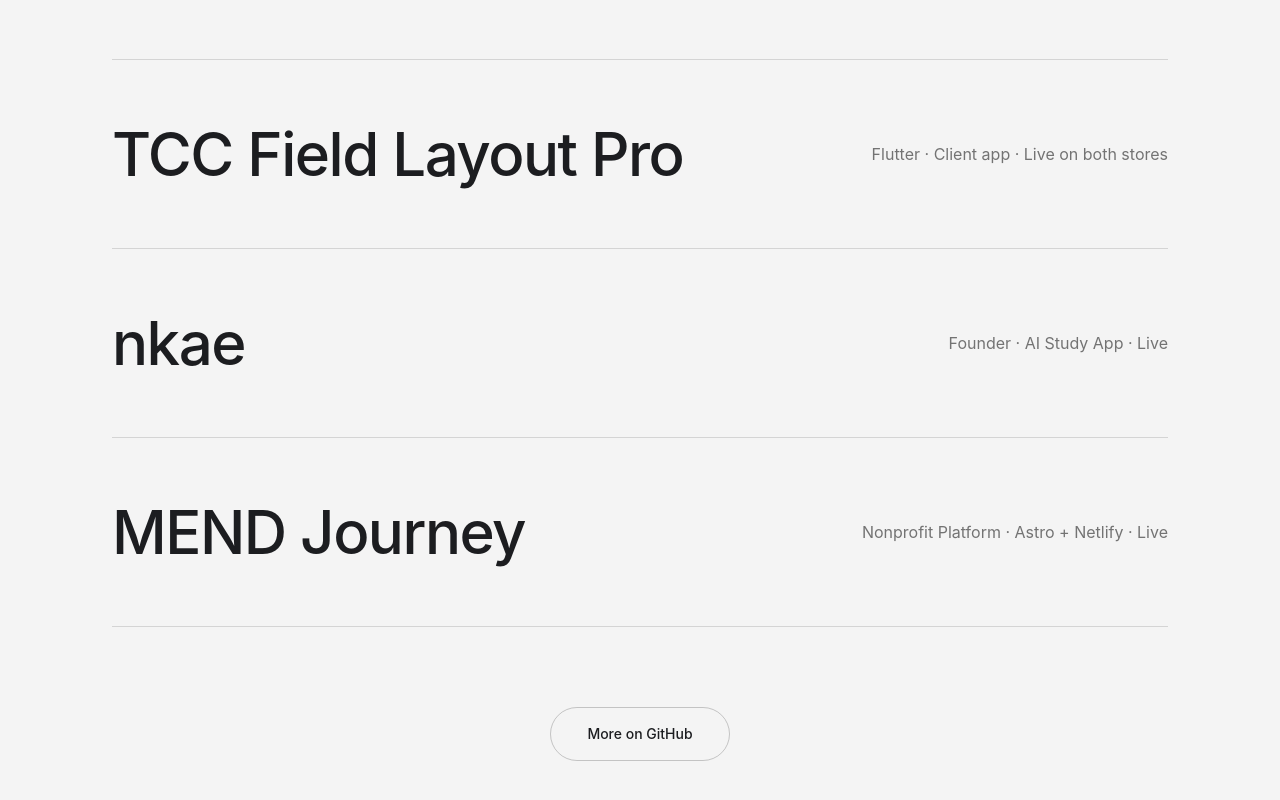
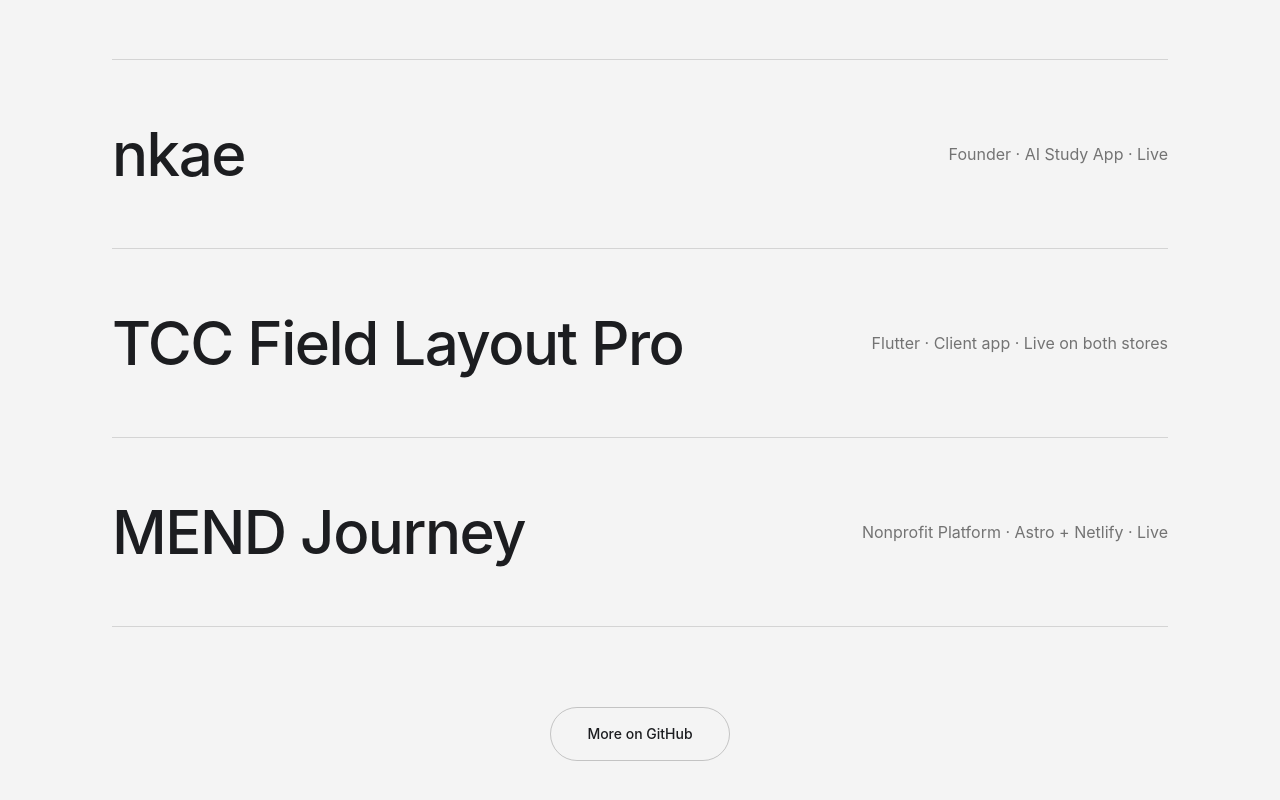
Before and after one commit to Jewettturkson/portfolio, a Next.js app: page / in a window 1280 px wide. Shown: the part 1178-1978 px from the top of the page. Built offline with nearby package versions, Linux system fonts and the light colour scheme; a web font is replaced by a local one.

Commit message:
Add MEND, reorder work list, update nkae preview, remove Summa

```diff
--- a/app/components/Projects.tsx
+++ b/app/components/Projects.tsx
@@ -23,20 +23,20 @@
     image: "./previews/turknode.webp",
   },
   {
+    name: "nkae",
+    category: "Founder · AI Study App · Live",
+    href: "https://nkae.study",
+    gradient: "from-[#17141d] to-[#5b4be0]",
+    caption: "Remember what you learn · nkae.study",
+    image: "./previews/nkae.webp",
+  },
+  {
     name: "TCC Field Layout Pro",
     category: "Flutter · Client app · Live on both stores",
     href: "https://apps.apple.com/us/app/tcc-field-layout-pro/id6766678029",
     gradient: "from-[#07091c] to-[#e85000]",
     caption: "MUTCD work-zone calculator · 5.0★ App Store",
     image: "./previews/tcc.webp",
-  },
-  {
-    name: "nkae",
-    category: "Founder · AI Study App · Live",
-    href: "https://nkae.study",
-    gradient: "from-[#17141d] to-[#5b4be0]",
-    caption: "Remember what you learn · nkae.study",
-    image: "./previews/nkae.webp",
   },
   {
     name: "MEND Journey",
```
